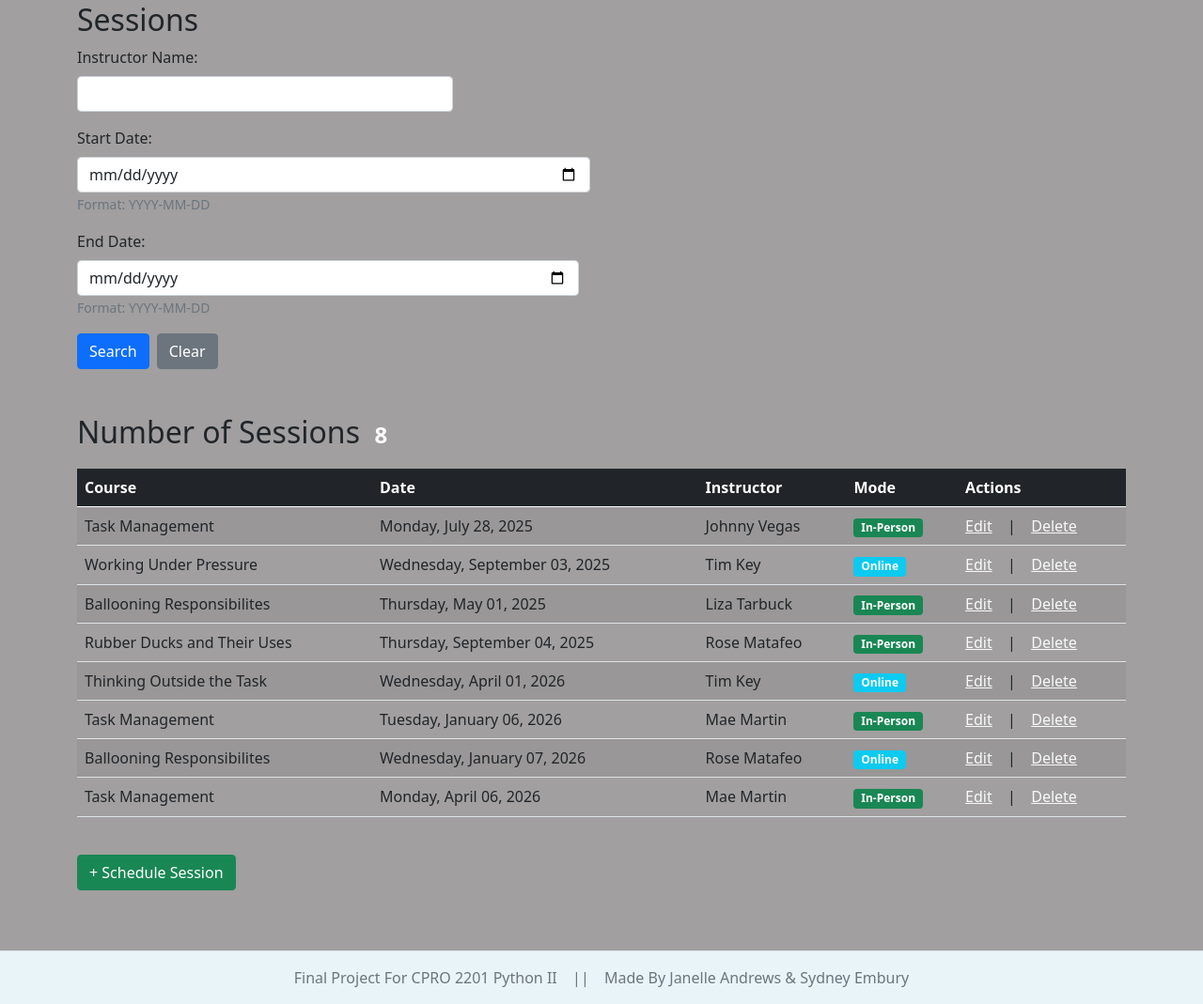
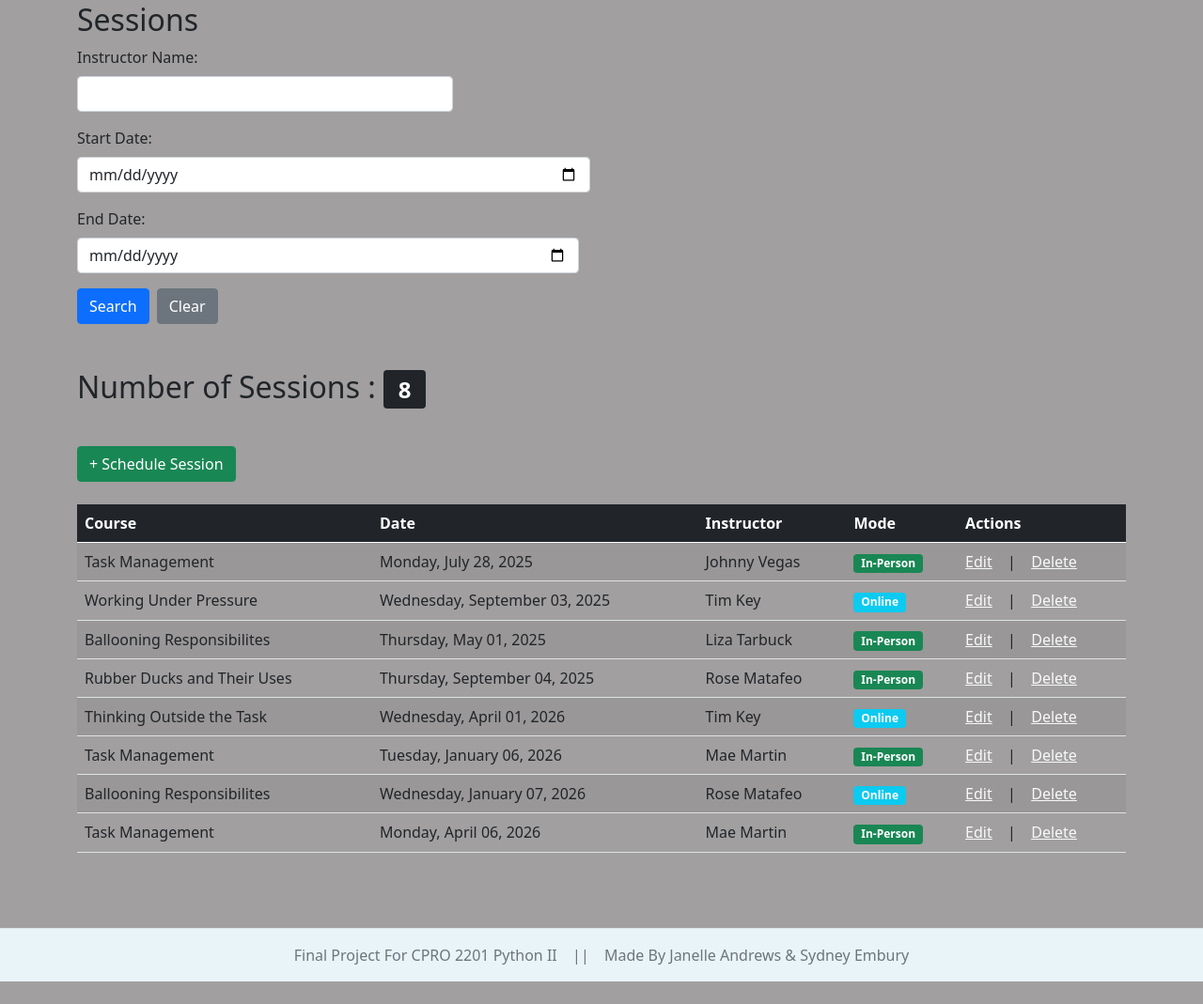
Before and after one commit to thewhoshirt/CPRO-2201-Python-Final-Project, a Django app: page /analytics_portal/sessions/ in a window 1280 px wide. Shown: the part 203-1272 px from the top of the page at 94% size. After the commit the page ends 1248 px from the top, so only its background shows below. Run offline with Django 5.2, Linux system fonts and the light colour scheme; data comes from the database, SQL or seed files in the repository.

Commit message:
Added format message to Sessions update/add, changed  where + session button was (top of table)

```diff
--- a/employee_training_session_analytics/analytics_portal/forms.py
+++ b/employee_training_session_analytics/analytics_portal/forms.py
@@ -34,6 +34,8 @@ class CourseForm(forms.ModelForm):
 
 # adding or updating a Course form
 class SessionForm(forms.ModelForm):
+    session_date = forms.DateTimeField(help_text='Format: YYYY-MM-DD')
+
     class Meta:
         model = Session
         fields = "__all__"
--- a/employee_training_session_analytics/analytics_portal/templates/analytics_portal/course/add_course.html
+++ b/employee_training_session_analytics/analytics_portal/templates/analytics_portal/course/add_course.html
@@ -5,9 +5,11 @@
 
 {% block content %}
 
-    <h2> Add Employee</h2>
+    <h2> Add Course</h2>
     <form method="post">
-        {%csrf_token%}
+        <!-- cross-site request forgery token, a security feature for submitting a form with Django.  -->
+        {% csrf_token %}
+        <!-- renders the form with each field wrapped in a <p> tag -->
         {{form.as_p}}
 
         <button class="btn btn-primary" type="submit">Save</button>
--- a/employee_training_session_analytics/analytics_portal/templates/analytics_portal/global_layout.html
+++ b/employee_training_session_analytics/analytics_portal/templates/analytics_portal/global_layout.html
@@ -9,7 +9,7 @@
 </head>
 <body class="d-flex flex-column" style="min-height: 100vh; background-color: #a19f9f;">
     <!-- Header with Navigation -->
-    <header class="border-bottom py-4" style="background-color: #ead1ff;">
+    <header class="border-bottom py-4 sticky-top" style="background-color: #ead1ff;">
         <div class="container">
             <h1 class="h2 fw-bold mb-3">Employee Training Analytics Portal</h1>
 
--- a/employee_training_session_analytics/analytics_portal/templates/analytics_portal/session/session_list.html
+++ b/employee_training_session_analytics/analytics_portal/templates/analytics_portal/session/session_list.html
@@ -6,8 +6,9 @@
 {% block content %}
     <h2>Sessions</h2>
 
+<!-- Didn't need in the end, but good to know for future.  -->
     <!-- Error messages -->
-     {% if errors %}
+     <!-- {% if errors %}
         {% if errors.date_start %}
             <div class="alert alert-danger alert-dismissible fade show" role="alert">
                 <strong>Date Error:</strong> {{ errors.date_start }}
@@ -20,7 +21,7 @@
                 <button type="button" class="btn-close" data-bs-dismiss="alert">Close</button>
             </div>
         {% endif %}
-    {% endif %}
+    {% endif %} -->
 
     <!-- filter by Date Range and/or Instructor -->
 
@@ -47,7 +48,6 @@
                                 name="date_start"
                                 id="date_start"
                                 value="{{ search_date_start }}">
-                        <small class="form-text text-muted">Format: YYYY-MM-DD</small>
                     </div>
                 </div>
                 <!-- End Date -->
@@ -60,7 +60,6 @@
                                 name="date_end"
                                 id="date_end"
                                 value="{{ search_date_end }}">
-                        <small class="form-text text-muted">Format: YYYY-MM-DD</small>
                     </div>
                 </div>
             </div>
@@ -72,10 +71,13 @@
         </form>
     </
     <!-- Table Results -->
-    <h2 class="mb-3">Number of Sessions<span class=" badge bg-body-tertiary">{{sessions|length }}</span></h2>
-
+    <h2 class="mb-3">Number of Sessions :  <span class=" badge bg-dark">{{sessions|length }}</span></h2>
+    <!-- button to create new session -->
+    <div class="mt-4">
+        <a href="{% url 'add_session' %}" class="btn btn-success">+ Schedule Session</a>
+    </div>
     {% if sessions %}
-        <div class="table-responsive">
+        <div class="table-responsive mt-4">
             <table class="table table-striped table-hover">
                 <thead class="table-dark">
                     <tr>
@@ -87,6 +89,7 @@
                     </tr>
                 </thead>
                 <tbody>
+                    <!-- for loop to add session into table -->
                     {% for session in sessions %}
                         <tr>
                             <td>{{ session.course.title }}</td>
@@ -100,6 +103,7 @@
                                 {% endif %}
                             </td>
                             <td>
+                                <!-- action links that will edit or delete item -->
                                 <a class="link-light" href="{% url 'update_session' session.id %}">Edit</a>
                                 &ensp; | &ensp;
                                 <a class="link-light" href="{% url 'delete_session' session.id %}">Delete</a>
@@ -110,14 +114,10 @@
             </table>
         </div>
         {% else %}
-            <div class="alert alert-info" role="alert">
-                No sessions found.
-            </div>
-        {% endif %}
-
-<!-- button to create new session -->
-    <div class="mt-4">
-        <a href="{% url 'add_session' %}" class="btn btn-success">+ Schedule Session</a>
-    </div>
+        <!-- what will display if there is no sessions -->
+        <div class="alert alert-info" role="alert">
+            No sessions found.
+        </div>
+    {% endif %}
 
 {% endblock %}
--- a/employee_training_session_analytics/analytics_portal/views.py
+++ b/employee_training_session_analytics/analytics_portal/views.py
@@ -18,7 +18,7 @@ def analytics(request):
     if page_filter == "1":
         department_participation =(
             Enrollment.objects
-            .filter(status='2')
+            .filter(status='2') # filter the Enrollments to only includes status 2 (Completed)
             .values('employee__department') #group by department
             .annotate(completed_count=Count('id')) #count enrollments
             .order_by('-completed_count') #sorts by highest count
@@ -27,7 +27,7 @@ def analytics(request):
         # convert to readable format
         departments = []
         dept_choices = Employee._meta.get_field('department').choices
-        dept_dict = dict(dept_choices) #converts the dept choices to dictionary
+        dept_dict = dict(dept_choices) #converts the dept choices to dictionary, then you can look it up the names by code, original was a tuple
 
         for i in department_participation:
             dept_value = i['employee__department']
@@ -212,7 +212,7 @@ def delete_course(request, id):
 def session_list(request):
     #starts results with all sessions
     sessions = Session.objects.all()
-    #dictionary to store error messages
+    #dictionary to store error messages, didn't need in the end. Good to know for future
     errors = {}
 
     #Search parameter from the form
@@ -229,7 +229,7 @@ def session_list(request):
         try:
             start_date = datetime.strptime(search_date_start, '%Y-%m-%d').date()
             sessions = sessions.filter(session_date__date__gte=start_date)
-        except ValueError:
+        except ValueError: #was not needed in the end but good to know for future developments
             errors['date_start']='Invalid Format, Use:YYYY-MM-DD'
 
     #filter by end_date
@@ -237,7 +237,7 @@ def session_list(request):
         try:
             end_date = datetime.strptime(search_date_end, '%Y-%m-%d').date()
             sessions = sessions.filter(session_date__date__lte=end_date)
-        except ValueError:
+        except ValueError:#was not needed in the end, good to know for future developments
             errors['date_end']='Invalid Format, Use:YYYY-MM-DD'
 
 
```
